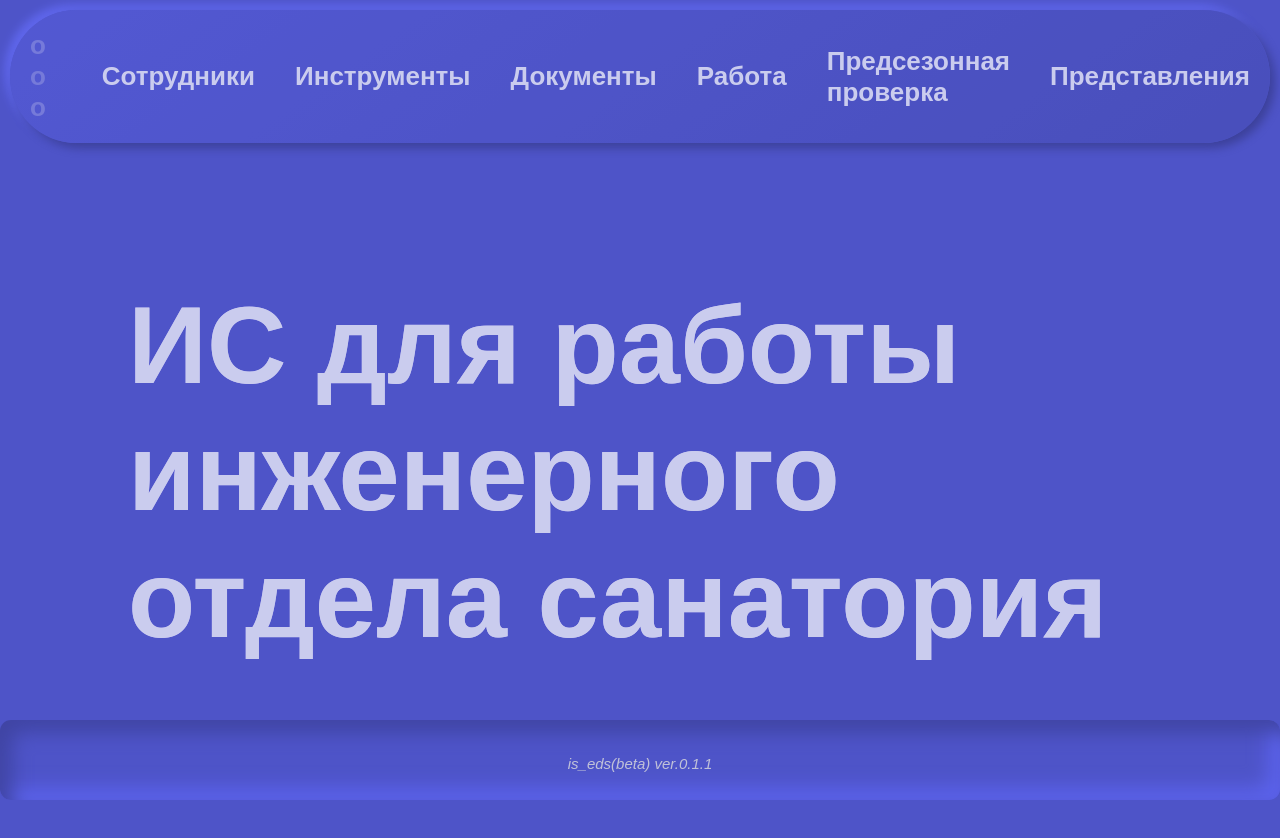
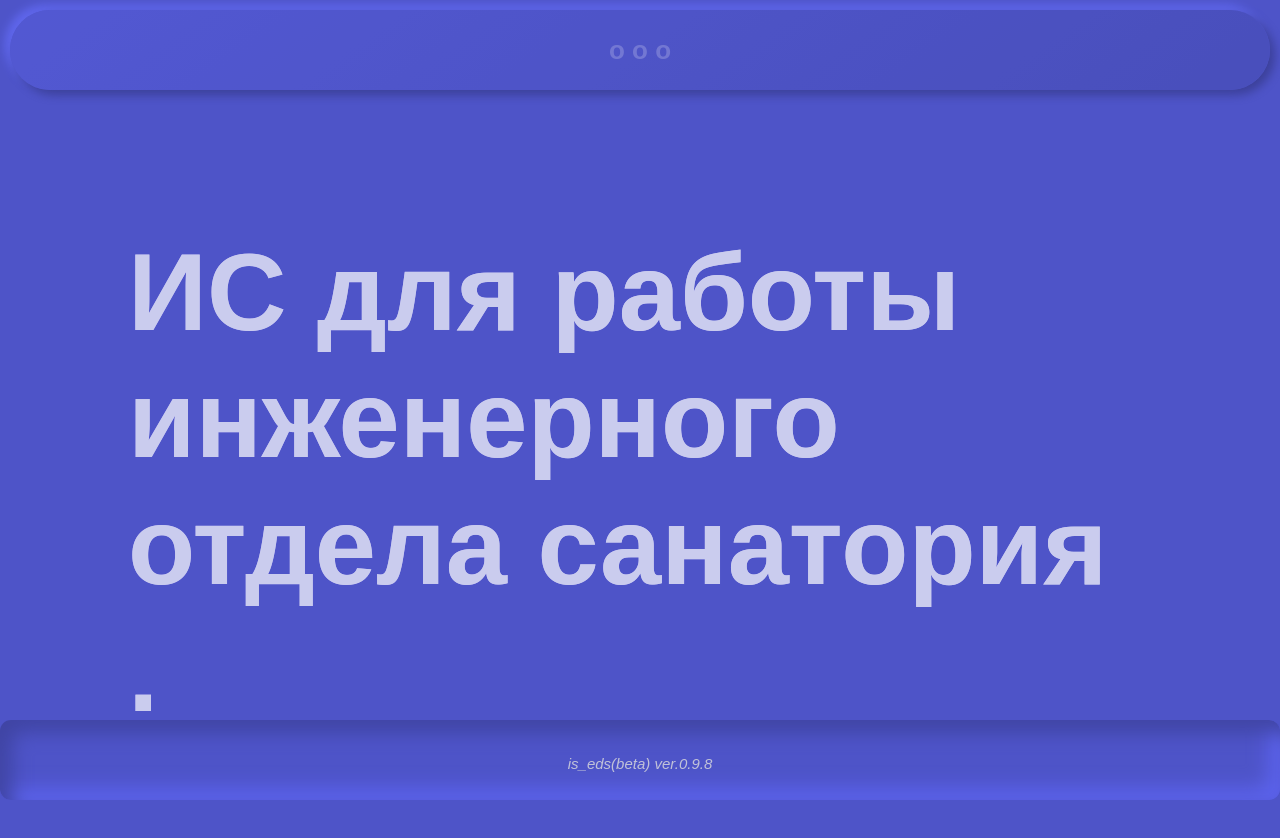
Before and after one commit to R3VV1L/ISeds, a React (Create React App) app: page / in a window 1280 px wide. Shown: the top 838 px of the page. Built offline with nearby package versions, Linux system fonts and the light colour scheme.

Commit message:
Fix Authorization

```diff
--- a/src/App.jsx
+++ b/src/App.jsx
@@ -1,5 +1,5 @@
 import { Routes, Route } from 'react-router-dom';
-import React, { useState, createRef } from "react";
+import React, { useState } from "react";
 import './App.css';
 
 import { Homepage } from './pages/homePage';
@@ -14,23 +14,63 @@ import { AuthForm } from './pages/authForm';
 
 
 function App() {
-  const ref = React.createRef();
-  <letRef ref={ref}></letRef>
+
+  const [stage, setStage] = useState('0');
+
+  const elementsL = (stage) => {
+    setStage(stage)
+
+    return stage;
+  }
+
+  console.log(stage)
+
+  const nav = [
+    {
+      content: <Route path='sotr' element={<Sotr />} />,
+      id: 1
+    },
+    {
+      content: <Route path='instr' element={<Instr />} />,
+      id: 2
+
+    },
+    {
+      content: <Route path='dok' element={<Dok />} />,
+      id: 3
+
+    },
+    {
+      content: <Route path='krab' element={<Krab />} />,
+      id: 4
+
+    },
+    {
+      content: <Route path='prR' element={<PrR />} />,
+      id: 5
+
+    },
+    {
+      content: <Route path='view' element={<View />} />,
+      id: 6
+
+    }
+  ]
+
   return (
     <>
+      <Layout stage={stage} />
       <Routes>
 
-        <Route path='/' element={<Layout />}>
-          <Route index element={<Homepage />} />
-          <Route path='sotr' element={<Sotr />} />
-          <Route path='instr' element={<Instr />} />
-          <Route path='dok' element={<Dok />} />
-          <Route path='krab' element={<Krab />} />
-          <Route path='prR' element={<PrR />} />
-          <Route path='view' element={<View />} />
-          <Route path='auth' element={<AuthForm/>}/>
-        </Route>
+        <Route index element={<Homepage />} />
+        <Route path='auth' element={<AuthForm roles={elementsL} />} />
+        {stage === 2 && nav?.map(e => (e.content))}
+        {stage === 1 && nav?.map((e) => (e.id === 2 && e.content))}
+        {stage === 1 && nav?.map((e) => (e.id === 5 && e.content))}
+        {stage === 1 && nav?.map((e) => (e.id === 6 && e.content))}
+
       </Routes>
+
     </>
   );
 }
--- a/src/components/layout.jsx
+++ b/src/components/layout.jsx
@@ -1,25 +1,52 @@
 import { Outlet } from 'react-router-dom';
 import { CustomLink } from './customLink';
 
+const Layout = ({ stage }) => {
+    const nav = [
+        {
+            content: <CustomLink to='/sotr' className='textHeader'>Сотрудники</CustomLink>,
+            id: 1
+        },
+        {
+            content: <CustomLink to='/instr' className='textHeader'>Инструменты</CustomLink>,
+            id: 2
+        },
+        {
+            content: <CustomLink to='/dok' className='textHeader'>Документы</CustomLink>,
+            id: 3
+        },
+        {
+            content: <CustomLink to='/krab' className='textHeader'>Работа</CustomLink>,
+            id: 4
+        },
+        {
+            content: <CustomLink to='/prr' className='textHeader'>Предсезонная проверка</CustomLink>,
+            id: 5
+        },
+        {
+            content: <CustomLink to='/view' className='textHeader'>Представления</CustomLink>,
+            id: 6
+        }
+    ]
 
-const Layout = () => {
+
     return (
         <>
             <header className='header'>
                 <CustomLink to='/' className='textHeader'>o o o</CustomLink>
-                <CustomLink to='/sotr' className='textHeader'>Сотрудники</CustomLink>
-                <CustomLink to='/instr' className='textHeader'>Инструменты</CustomLink>
-                <CustomLink to='/dok' className='textHeader'>Документы</CustomLink>
-                <CustomLink to='/krab' className='textHeader'>Работа</CustomLink>
-                <CustomLink to='/prr' className='textHeader'>Предсезонная проверка</CustomLink>
-                <CustomLink to='/view' className='textHeader'>Представления</CustomLink>
+                {stage === 2 && nav?.map(e => (e.content))}
+                {stage === 1 && nav?.map((e) => (e.id === 2 && e.content))}
+                {stage === 1 && nav?.map((e) => (e.id === 5 && e.content))}
+                {stage === 1 && nav?.map((e) => (e.id === 6 && e.content))}
+
+
             </header>
-        <Outlet/>   {/*сюда вставляются отрисовки страниц из app*/}
+            <Outlet />   {/*сюда вставляются отрисовки страниц из app*/}
             <footer>
-                <div className='textFooter'>is_eds(beta) ver.0.1.1 </div>
+                <div className='textFooter'>is_eds(beta) ver.0.9.8 </div>
             </footer>
         </>
     )
 }
 
-export {Layout};
+export { Layout };
--- a/src/pages/authForm.jsx
+++ b/src/pages/authForm.jsx
@@ -1,40 +1,36 @@
-import React, { useState, createRef } from "react";
+import React, { useState } from "react";
 import { PersonList } from "../components/addData/customButton"
 import axios from 'axios';
 
-const AuthForm = (props) => {
+const AuthForm = ({ roles }) => {
+
     const [login, setLogin] = useState([]);
     const [password, setPassword] = useState([]);
     const [stage, setStage] = useState('0');
 
-    const letRef = React.forwardRef((props, ref) => ({stage}));
+
 
     async function handleSubmit(event) {
         event.preventDefault();
 
-        let state = {
-            persons: []
-        }
-
         let blbl = await axios.get(`http://localhost:8000/show/card/`)
             .then(res => {
-                const persons = res.data;
                 return res.data;
             })
 
 
         if (login === blbl[6][0].login && password === blbl[6][0].password) {
-            console.log('admin')
             setStage(2);
         }
         else if (login === blbl[6][1].login && password === blbl[6][1].password) {
-            console.log('sotr1')
             setStage(1);
         }
         else {
             console.log('dont auth')
+        };
 
-        };
+        await roles(stage)
+
 
     }
     <PersonList />
```
Also changed, not shown: src/App.css (line endings or trailing spaces).
